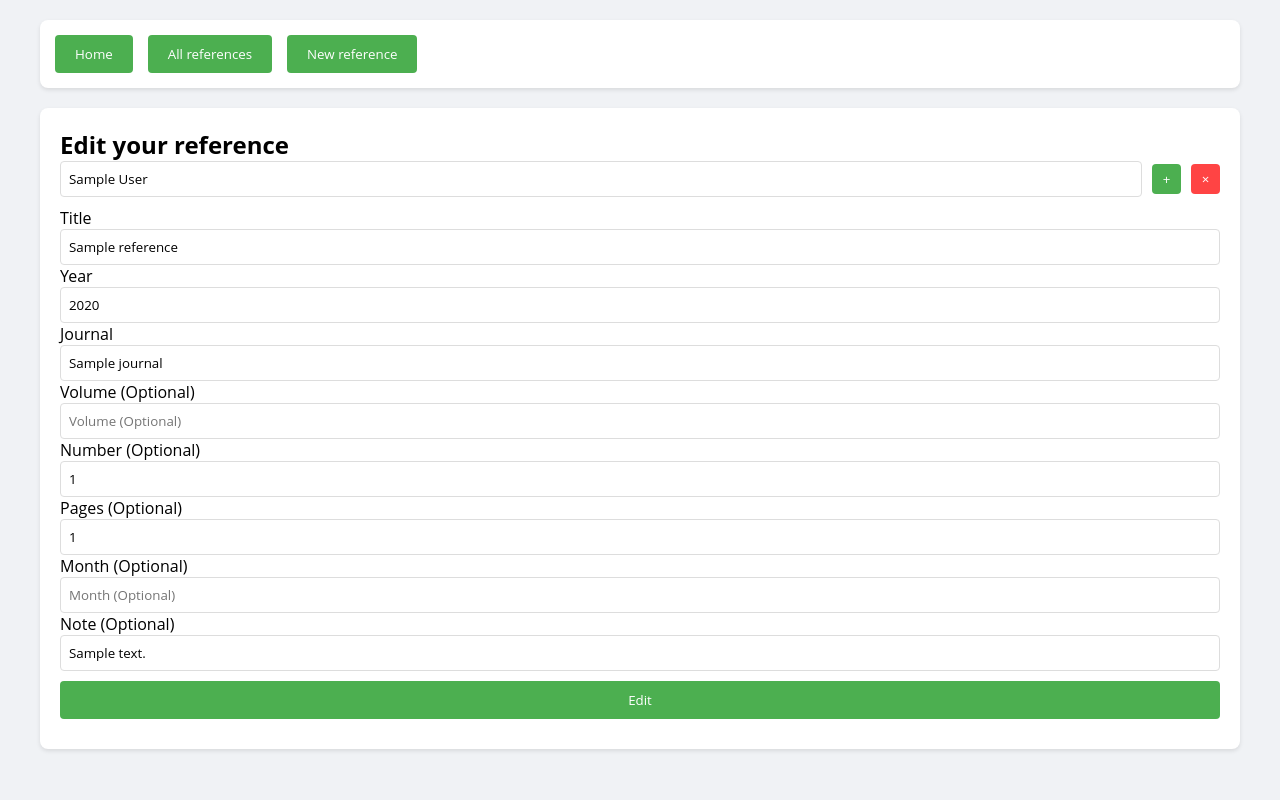
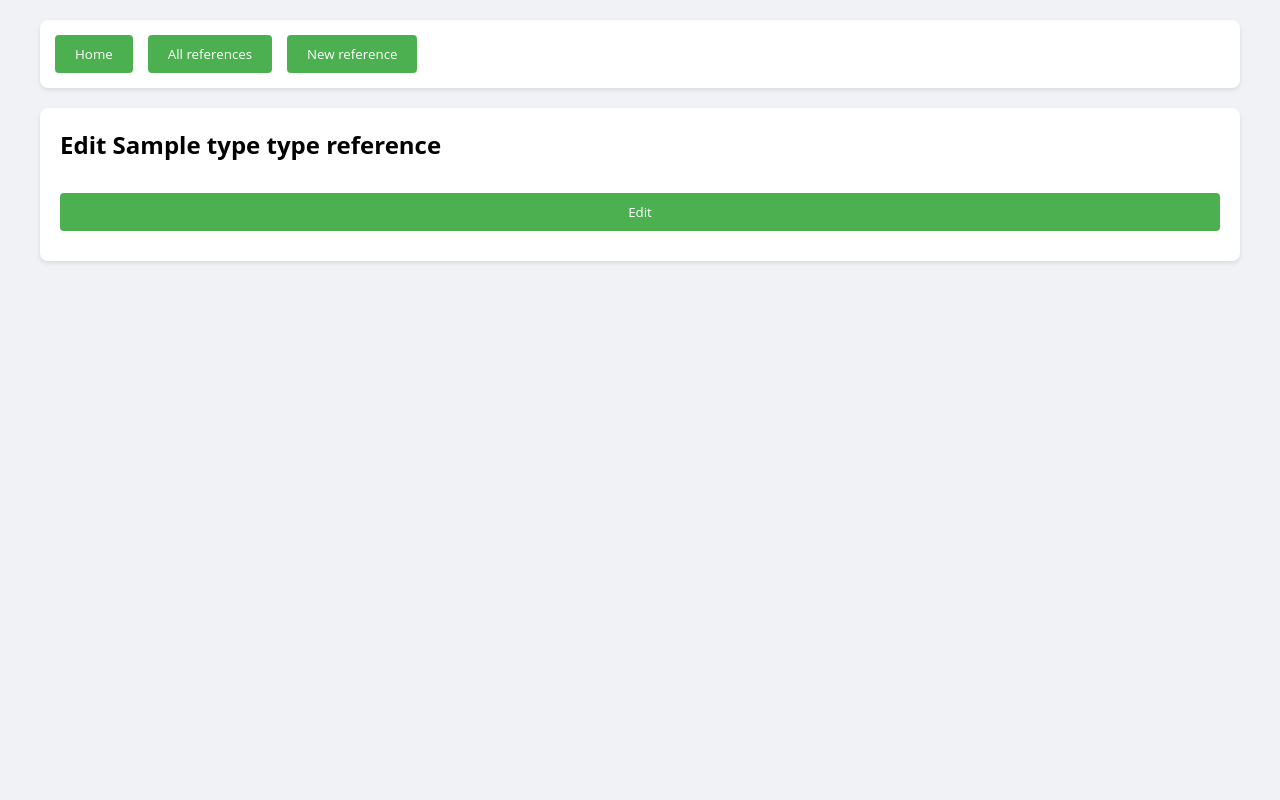
Before and after one commit to t0ffe/OhTu-miniprojekti, a Flask app: template src/templates/edit_reference.html in a window 1280 px wide. Run offline with Flask 3, Linux system fonts and the light colour scheme; the template is opened without the code that fills it: most values are stand-ins (such as "Sample title", 1, 10 or a date in 2020).

Commit message:
enhance reference editing form to be more dynamic

```diff
--- a/src/static/script.js
+++ b/src/static/script.js
@@ -250,4 +250,13 @@ function populate_form_with_DOI_data(work) {
   }
   update_form;
 }
+window.onload = () => {
+  update_form();
+  const referenceType = document.getElementById('reference-type');
+  if (referenceType) {
+    referenceType.value = referenceType.getAttribute('value');
+    update_form();
+  }
+};
+
 window.onload = update_form; // So that article fields are shown by default
--- a/src/templates/edit_reference.html
+++ b/src/templates/edit_reference.html
@@ -6,67 +6,18 @@ Edit Reference
 
 {% block body %}
 <div class="form-section">
-  <h2>Edit your reference</h2>
   <form action="/edit_reference" method="post" onsubmit="return check(this)">
-    <div class="form-grid">
-
-      <div class="authors-container">
-        <div id="authorsContainer">
-          {% for author in authors %}
-          <div class="author-entry">
-            <input placeholder="Author" type="text" name="author" minlength="1" maxlength="200" required
-              value="{{ author }}">
-              <button class="add-author-button" type="button" onclick="add_author()">+</button>
-              <button type="button" class="remove-author" onclick="remove_author(this)">×</button>
-          </div>
-          {% endfor %}
-        </div>
-      </div>
-      <div>
-        <label for="title">Title</label>
-        <input placeholder="Title" type="text" name="title" minlength="1" maxlength="200" required
-          value="{{ reference.title }}">
-      </div>
-      <div>
-        <label for="year">Year</label>
-        <input placeholder="Year" type="number" name="year" min="1" max="2100" required value="{{ reference.year }}">
-      </div>
-      <div>
-        <label for="journal">Journal</label>
-        <input placeholder="Journal" type="text" name="journal" minlength="1" maxlength="200" required
-          value="{{ reference.journal }}">
-      </div>
-      <div>
-        <label for="volume">Volume (Optional)</label>
-        <input placeholder="Volume (Optional)" type="number" name="volume" min="1" max="5000"
-          value="{{ reference.volume or '' }}">
-      </div>
-      <div>
-        <label for="number">Number (Optional)</label>
-        <input placeholder="Number (Optional)" type="number" name="number" min="1" max="5000"
-          value="{{ reference.number or '' }}">
-      </div>
-      <div>
-        <label for="pages">Pages (Optional)</label>
-        <input placeholder="Pages (Optional)" type="text" name="pages" minlength="1" maxlength="200"
-          value="{{ reference.pages or '' }}">
-      </div>
-      <div>
-        <label for="month">Month (Optional)</label>
-        <input placeholder="Month (Optional)" type="number" name="month" min="1" max="12" value="{{ reference.month }}">
-      </div>
-      <div>
-        <label for="note">Note (Optional)</label>
-        <input placeholder="Note (Optional)" type="text" name="note" minlength="1" maxlength="200"
-          value="{{ reference.note or '' }}">
-      </div>
-      <div>
-        <input name="reference_id" type="hidden" value="{{ reference.id }}">
-      </div>
-      <div>
-        <input name="reference_type" type="hidden" value="{{ reference.type }}">
-      </div>
+    <div>
+      <h2 style="display: flex; align-items: center; gap: 10px;" onload=update_form()>
+        <button id="reference-type" value="{{ reference.type }}" hidden></button>
+        Edit {{ reference.type }} type reference
+      </h2>
     </div>
+    <br>
+    <div class="form-grid" id="form-grid">
+      <div id="fields"></div>
+    </div>
+    <input name="reference_id" type="hidden" value="{{ reference.id }}">
     <button class="button add-reference-button" type="submit">
       Edit
     </button>
```
